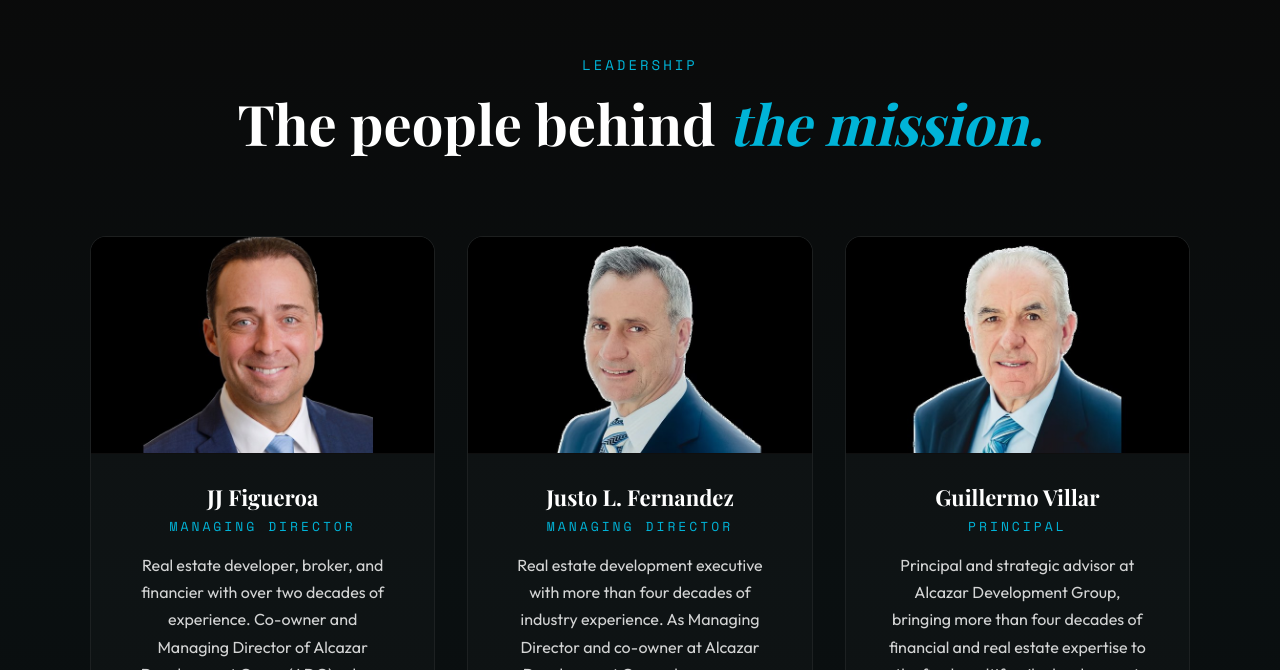
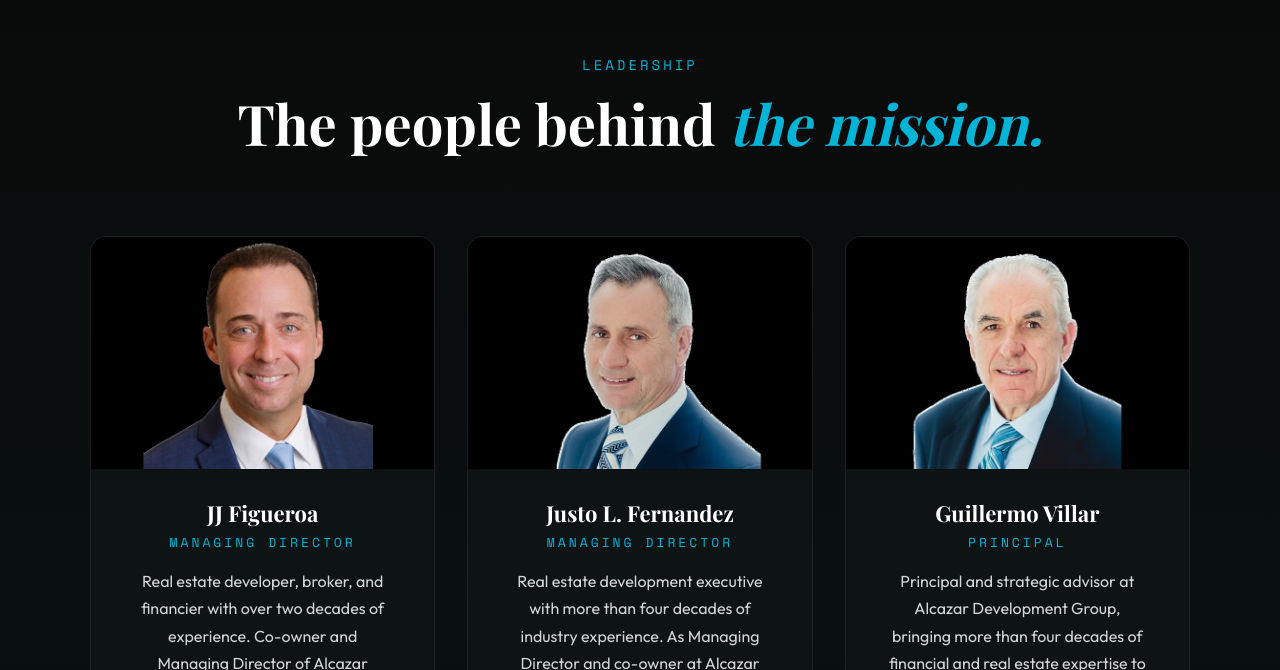
Before and after one commit to josejorge305/adg-landing, a React (Vite) app: page / in a window 1280 px wide. Shown: the part 4517-5187 px from the top of the page. Built offline with nearby package versions, Linux system fonts and the light colour scheme; a web font is replaced by a local one.

Commit message:
Team portrait frame matches 720x490 crops

```diff
--- a/src/App.tsx
+++ b/src/App.tsx
@@ -1861,7 +1861,7 @@
               <div
                 style={{
                   margin: compact ? "-28px -28px 24px" : "-40px -40px 28px",
-                  aspectRatio: "720 / 456",
+                  aspectRatio: "720 / 490",
                   background: "#000",
                   borderBottom: "1px solid rgba(255,255,255,0.06)",
                   overflow: "hidden",
```
